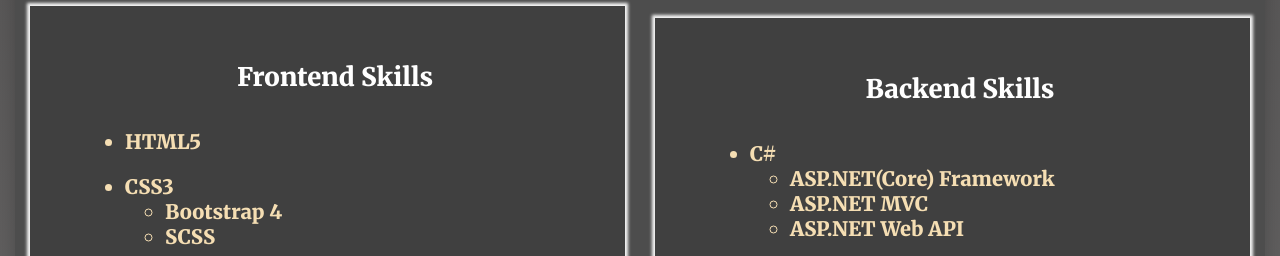
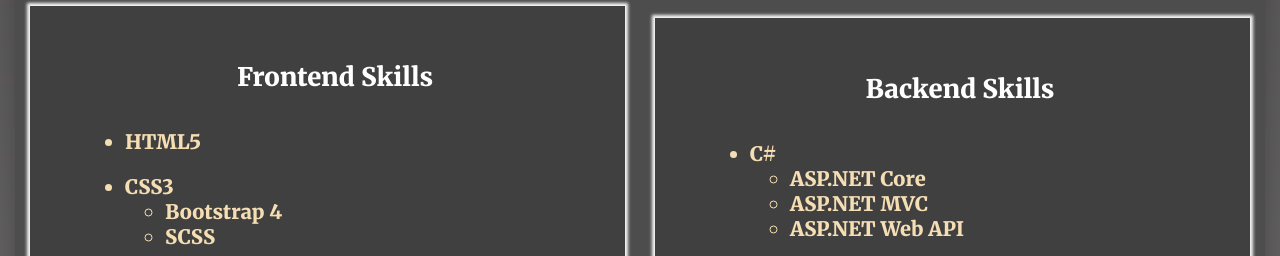
Before and after one commit to adodrndarr/Adis-Drndar__Frontend, a plain HTML site: page index.html in a window 1280 px wide. Shown: the part 3099-3355 px from the top of the page. Drawn offline with Linux system fonts and the light colour scheme.

Commit message:
small update

```diff
--- a/index.html
+++ b/index.html
@@ -166,7 +166,7 @@
                             <ul>
                                 <li class="text-left">C#
                                     <ul>
-                                        <li class="text-left">ASP.NET(Core) Framework</li>
+                                        <li class="text-left">ASP.NET Core</li>
                                         <li class="text-left">ASP.NET MVC</li>
                                         <li class="text-left">ASP.NET Web API</li>
                                     </ul>
```
